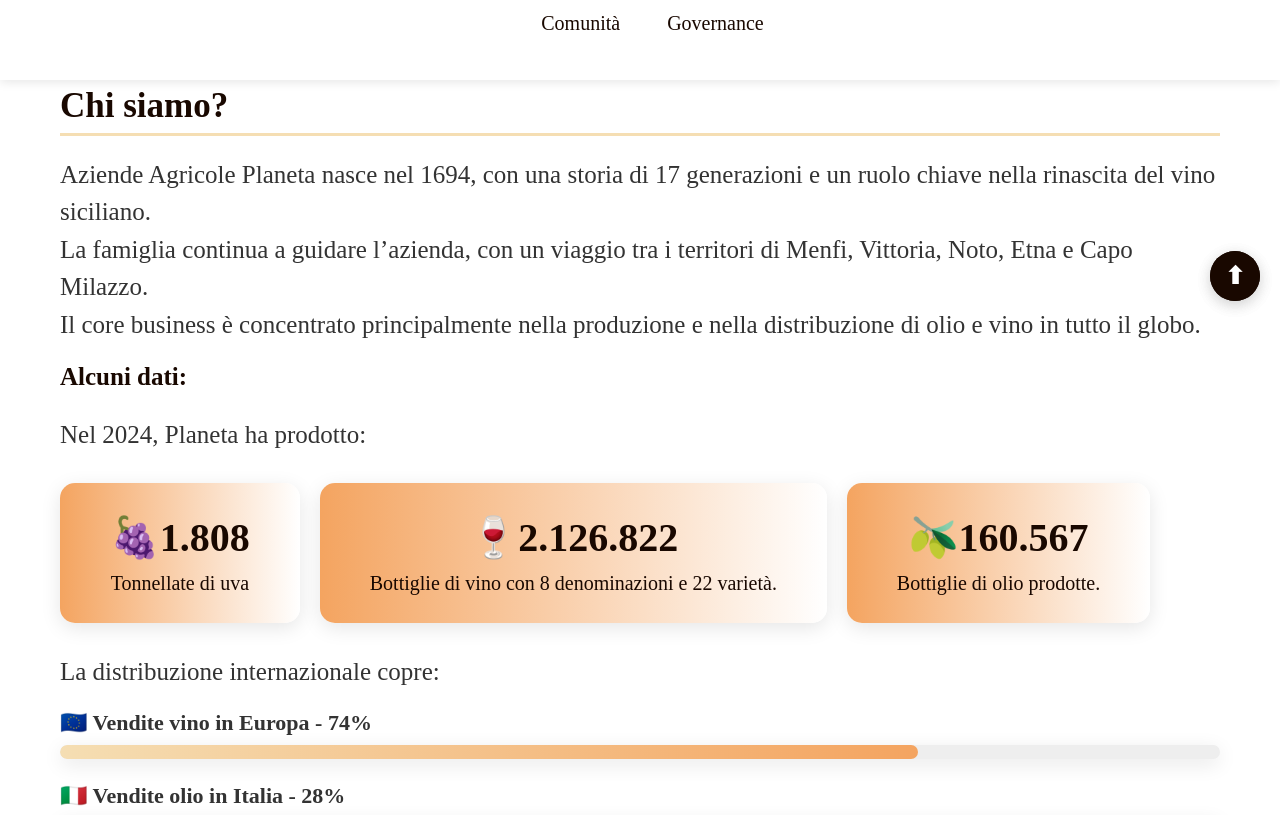
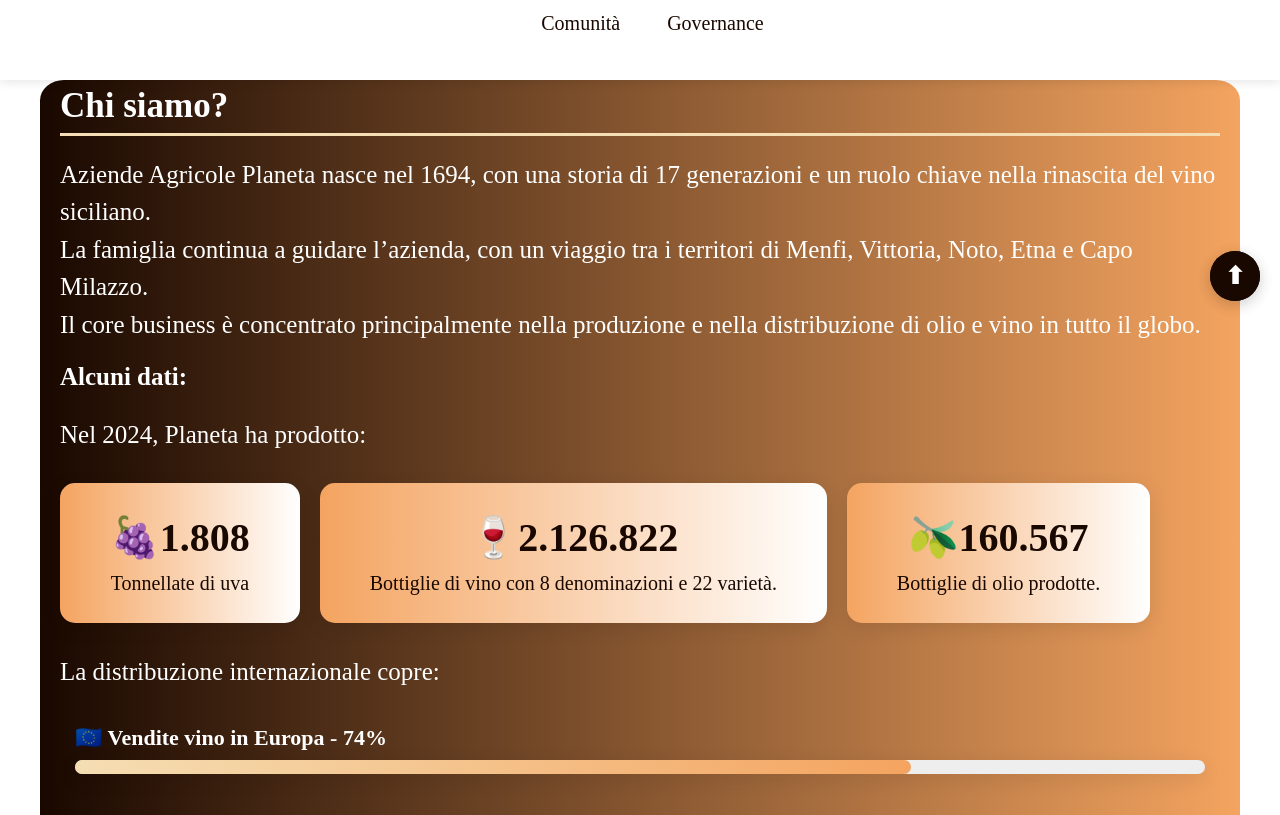
Before and after one commit to davide5550/PW_Iabichella_Davide, a plain HTML site: page index.html in a window 1280 px wide. Shown: the part 479-1294 px from the top of the page. Drawn offline with Linux system fonts and the light colour scheme.

Commit message:
Update style.css
Personalizzato il Chi Siamo

```diff
--- a/style.css
+++ b/style.css
@@ -164,6 +164,9 @@ nav a:hover {              /* semplicemente applica un colore quando l'utente pa
     max-width: 1200px;
     padding: 0 20px;
     margin: 0 auto 70px; /* Margini: top - sinistra/destra - bottom */
+    background: linear-gradient(to right, var(--arancio-primario) , var(--arancio-tenue)); /*https://www.w3schools.com/css/css3_gradients.asp */
+    border-radius: 2%;
+    color: var(--bianco);
 }
 
 .presentazione h2 {
@@ -175,6 +178,7 @@ nav a:hover {              /* semplicemente applica un colore quando l'utente pa
     display: flex;
     align-items: center;
     gap: 15px;
+    color: var(--bianco);
 }
 
 .presentazione h3 {
@@ -185,12 +189,14 @@ nav a:hover {              /* semplicemente applica un colore quando l'utente pa
     display: flex;
     align-items: center;
     gap: 15px;
+    color: var(--bianco);
 }
 
 .presentazione p {
     font-family: perpetua;
     margin-bottom: 15px;
     font-size: 25px;
+    color: var(--bianco);
 }
 
 /* ============================================ */
@@ -199,6 +205,7 @@ nav a:hover {              /* semplicemente applica un colore quando l'utente pa
 
 .stat {
     margin-bottom: 20px;
+    padding: 15px;
 }
 
 .label {
@@ -206,6 +213,7 @@ nav a:hover {              /* semplicemente applica un colore quando l'utente pa
     font-weight: 600;
     color: var(--grigio-testo);
     font-size: 22px;
+    color: var(--bianco);
 }
 
 .progress {
```
